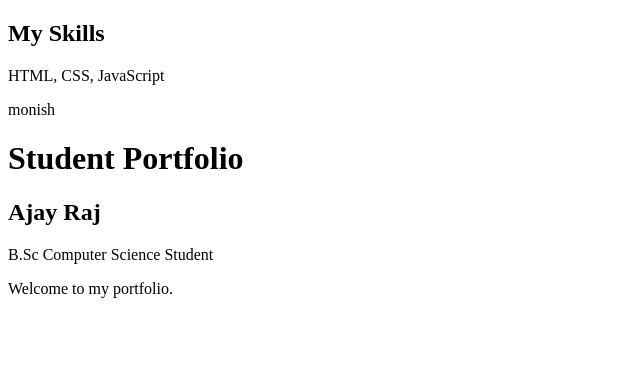
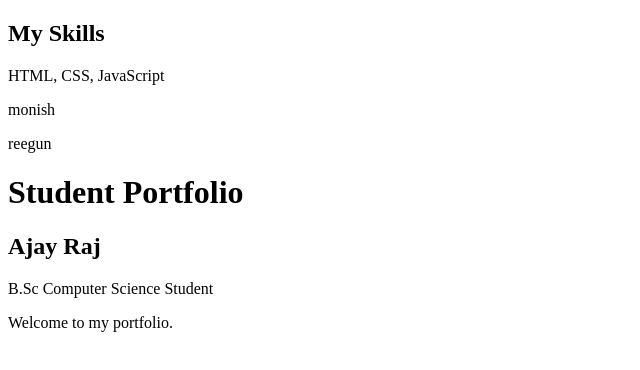
Before and after one commit to vijayashi1107/stud.proj, a plain HTML site: page index.html in a window 1280 px wide. Shown: the whole page, without its empty margins (0-640 px from the left). Drawn offline with Linux system fonts and the light colour scheme.

Commit message:
Update index.html

```diff
--- a/index.html
+++ b/index.html
@@ -7,6 +7,7 @@
 <h2>My Skills</h2>
 <p>HTML, CSS, JavaScript</p>
     <p>monish</p>
+<p>reegun</p>
     <h1>Student Portfolio</h1>
     <h2>Ajay Raj</h2>
     <p>B.Sc Computer Science Student</p>
```
